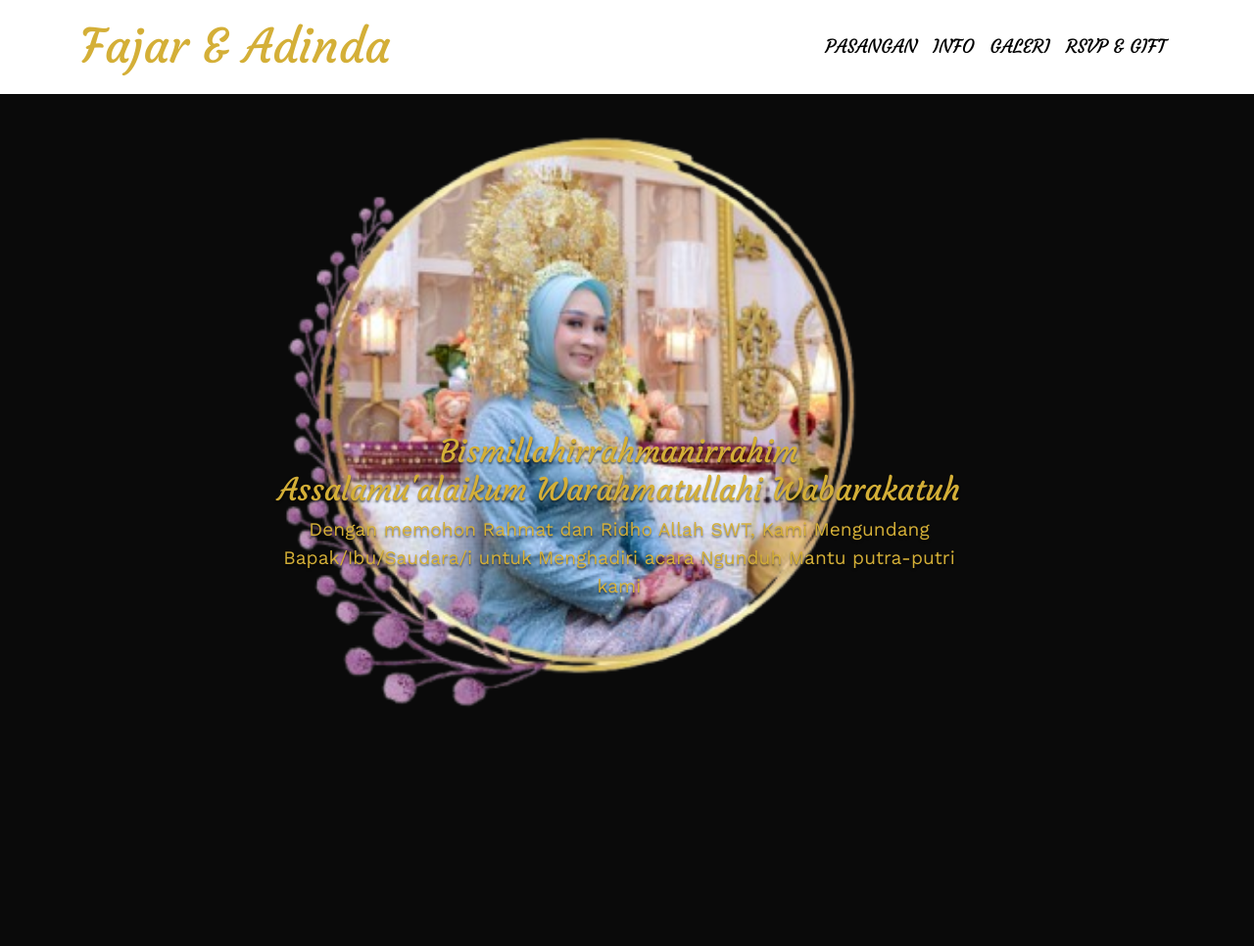
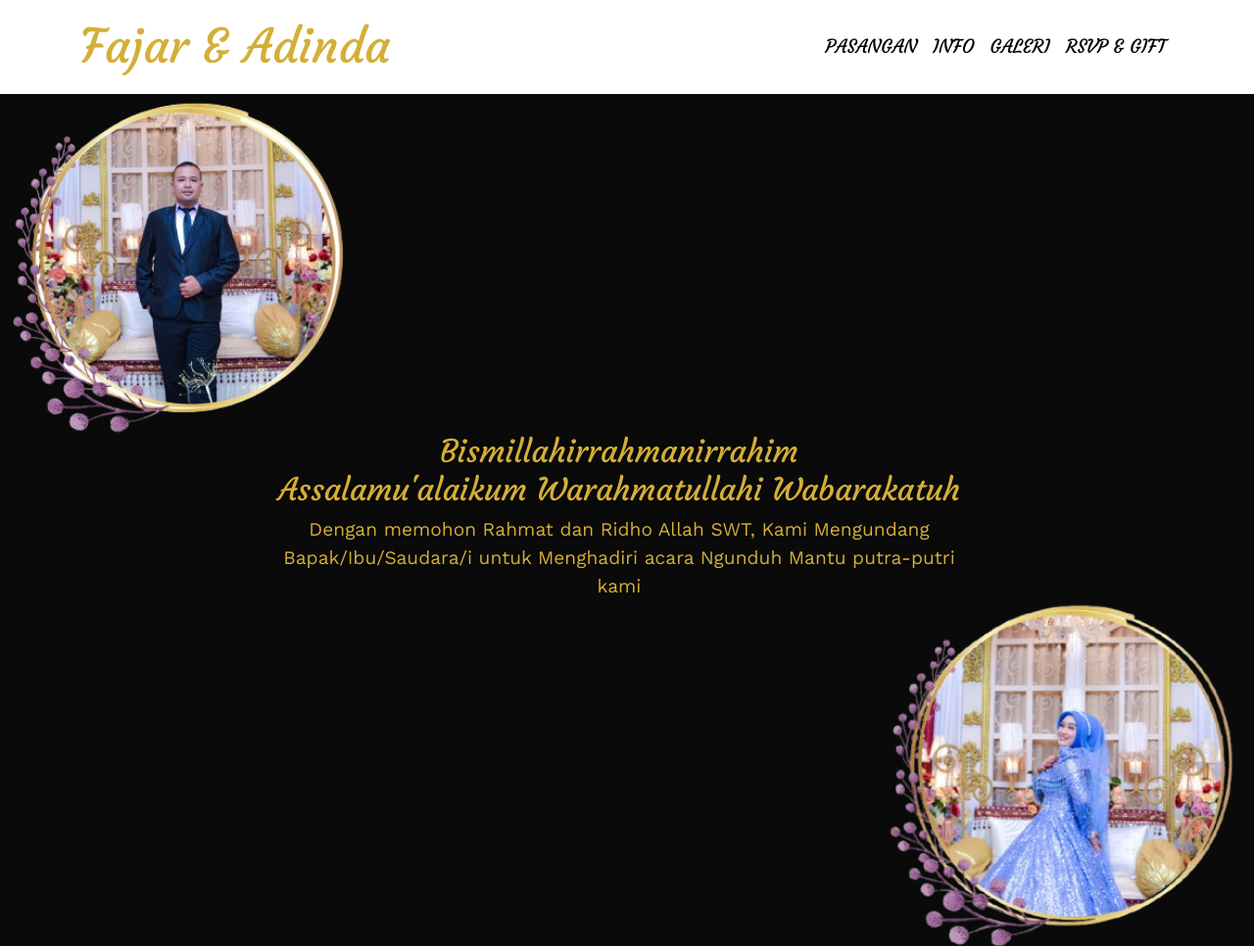
Before and after one commit to 231130250/Adinda-Fajar-wedding, a plain HTML site: page index.html in a window 1280 px wide. Shown: the part 912-1878 px from the top of the page at 98% size. Drawn offline with nearby package versions, Linux system fonts and the light colour scheme; a script that the page names is missing.

Commit message:
perubahan untuk acara ngunduhmantu 80%

```diff
--- a/style.css
+++ b/style.css
@@ -83,10 +83,10 @@ body {
     display: flex;
     justify-content: center;
     align-items: center;
-    background-image: url('img/dinda.png'), url('img');
+    background-image: url('img/fajarhome\ \(2\).png'), url('img/dindahome\ \(2\).png');
     background-repeat: no-repeat, no-repeat;
     background-position: top left, bottom right;
-    background-size: 90%;
+    background-size: 50%;
 }
 .home h2, .home p {
     color: var(--gold);
```
Also changed, not shown: img/1717404759163.jpg (deleted), img/1724827705164.jpg (deleted), img/1724827873069.jpg (deleted), img/IMG-20240827-WA0023.jpg (deleted), img/dindahome (2).png (added), img/fajarhome (2).png (added).
